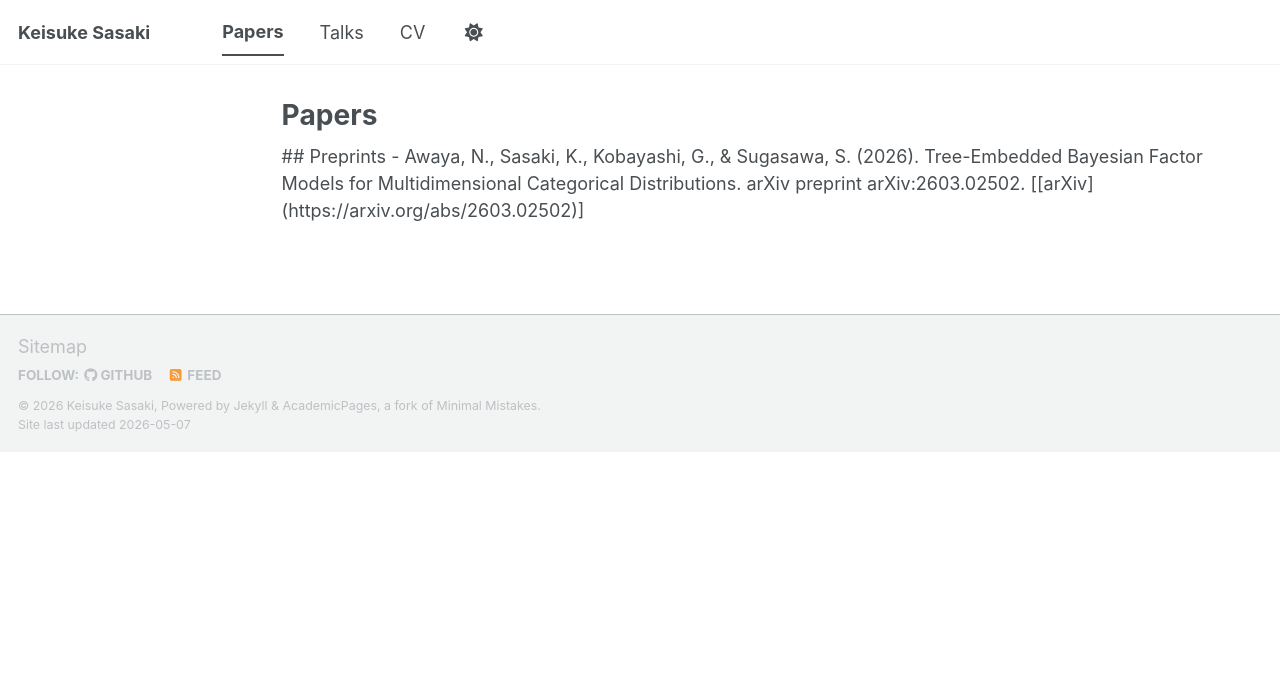
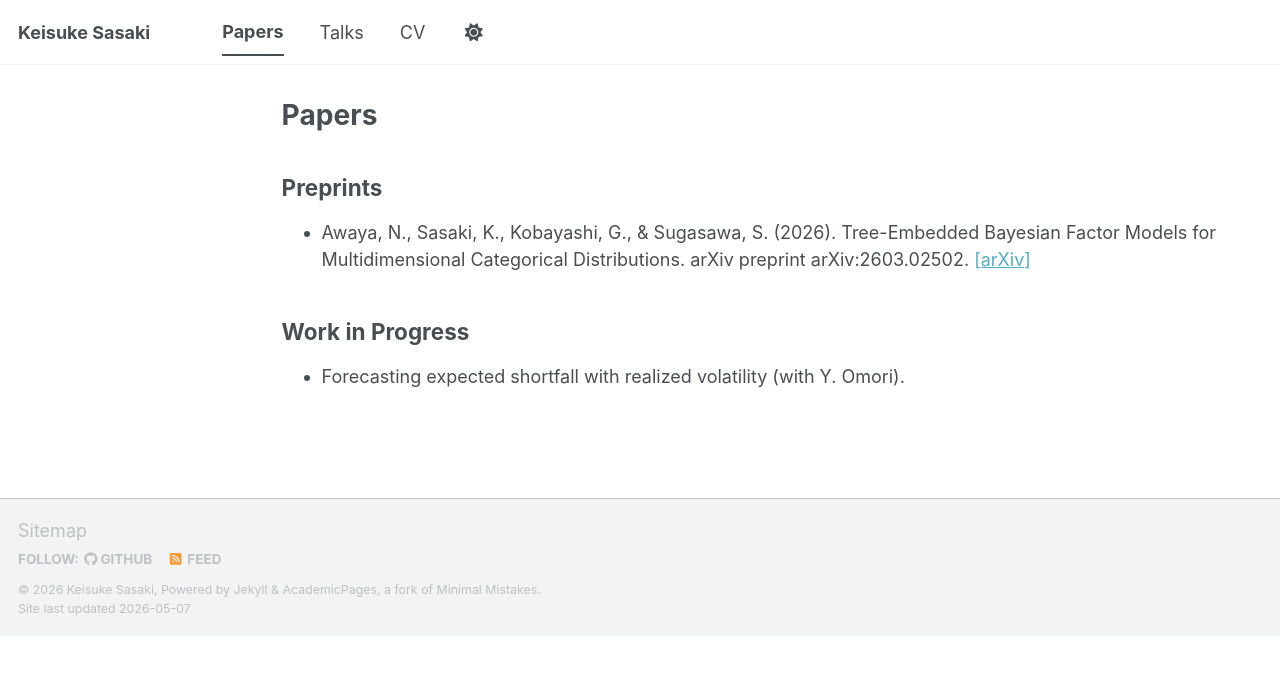
Before and after one commit to ksasaki-stats/ksasaki-stats.github.io, a Jekyll site: the page built from _pages/publications.html, in a window 1280 px wide. Shown: the top 675 px of the page. Built offline with Jekyll 4.4.1, drawn with Linux system fonts in a browser that asks for light colours; a script bundle is joined from its source files by our own code; library files that are not in the unit come from our copies.

Commit message:
Update publications.html

```diff
--- a/_pages/publications.html
+++ b/_pages/publications.html
@@ -5,6 +5,21 @@ permalink: /publications/
 author_profile: false
 ---
 
-## Preprints
+<h2>Preprints</h2>
 
-- Awaya, N., Sasaki, K., Kobayashi, G., & Sugasawa, S. (2026). Tree-Embedded Bayesian Factor Models for Multidimensional Categorical Distributions. arXiv preprint arXiv:2603.02502. [[arXiv](https://arxiv.org/abs/2603.02502)]
+<ul>
+  <li>
+    Awaya, N., Sasaki, K., Kobayashi, G., &amp; Sugasawa, S. (2026).
+    Tree-Embedded Bayesian Factor Models for Multidimensional Categorical Distributions.
+    arXiv preprint arXiv:2603.02502.
+    <a href="https://arxiv.org/abs/2603.02502">[arXiv]</a>
+  </li>
+</ul>
+
+<h2>Work in Progress</h2>
+
+<ul>
+  <li>
+    Forecasting expected shortfall with realized volatility (with Y. Omori).
+  </li>
+</ul>
```
